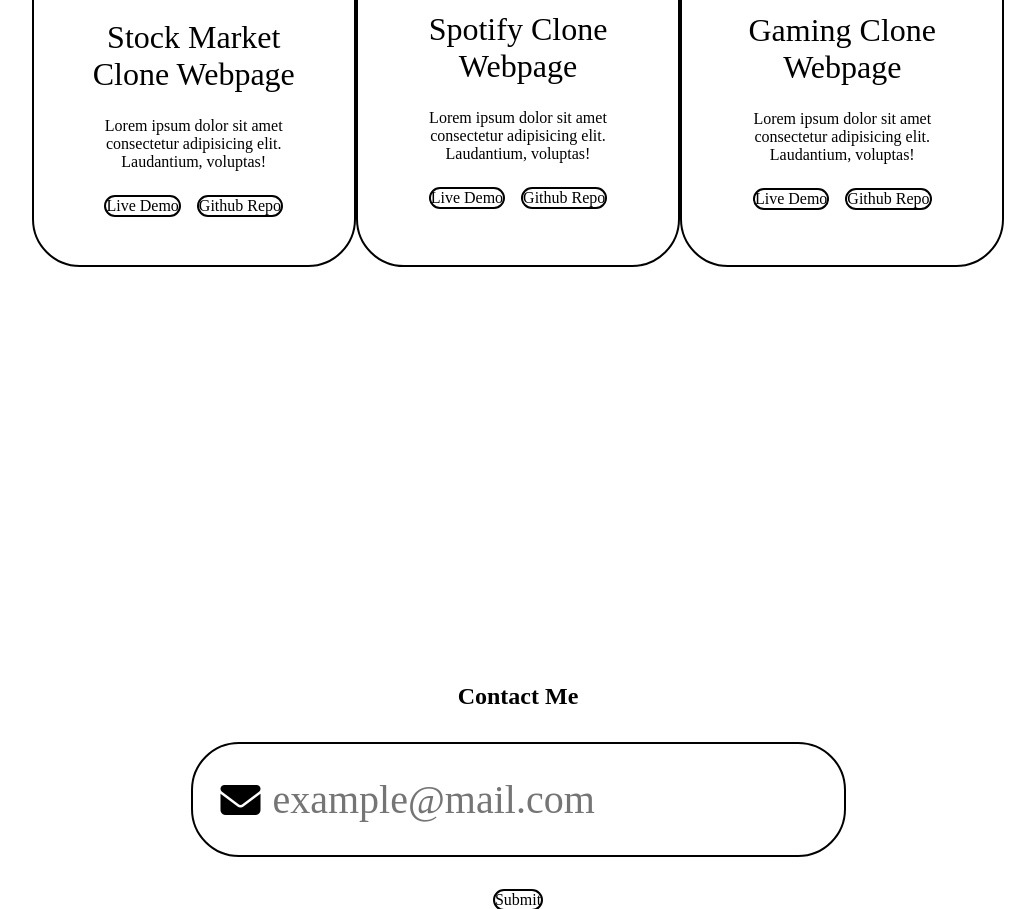
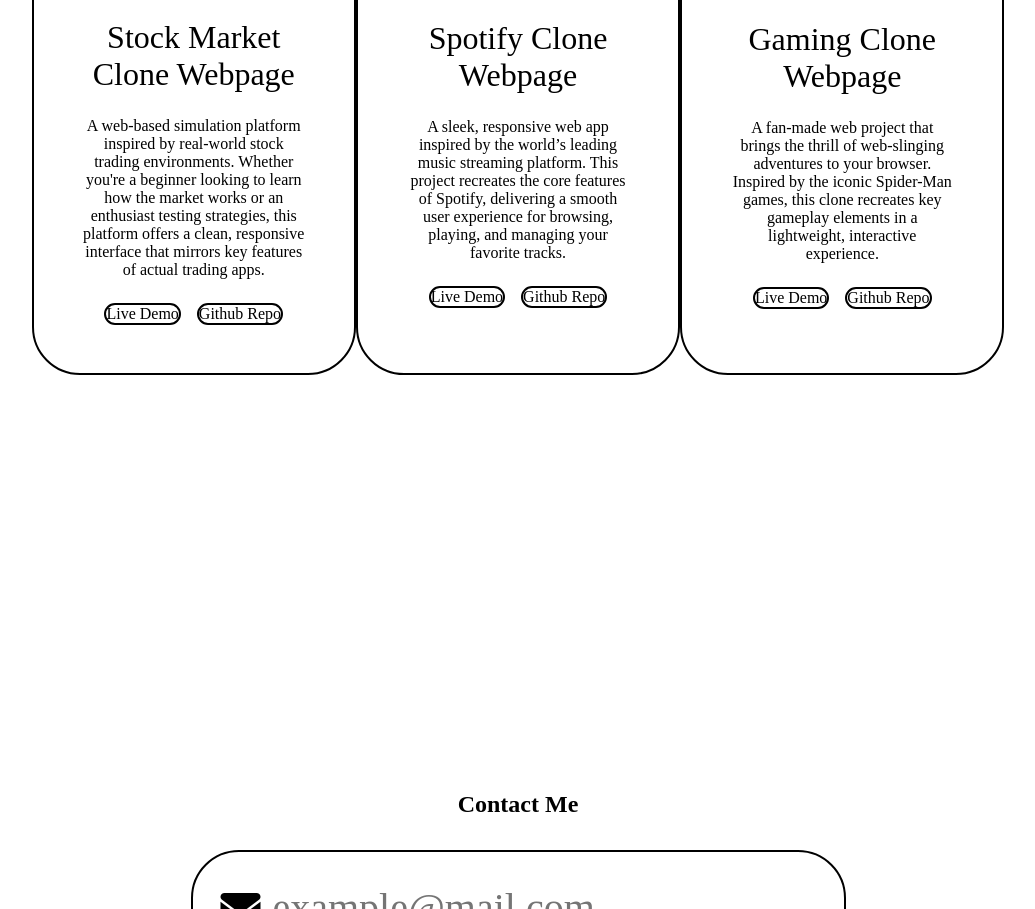
Before and after one commit to mohd-taha-03/taha-port, a plain HTML site: page Taha/index.html in a window 1280 px wide. Shown: the part 2340-3249 px from the top of the page, without its empty margins (122-1157 px from the left). Drawn offline with Linux system fonts and the light colour scheme.

Commit message:
Update index.html

```diff
--- a/Taha/index.html
+++ b/Taha/index.html
@@ -124,7 +124,7 @@
             <div class="project-card">
                 <img src="project1.jpg" alt="">
                 <h3>Stock Market Clone Webpage</h3>
-                <p>Lorem ipsum dolor sit amet consectetur adipisicing elit. Laudantium, voluptas!</p>
+                <p> A web-based simulation platform inspired by real-world stock trading environments. Whether you're a beginner looking to learn how the market works or an enthusiast testing strategies, this platform offers a clean, responsive interface that mirrors key features of actual trading apps.</p>
                 <div class="btn-group">
                     <div class="btn">Live Demo</div>
                     <div class="btn">Github Repo</div>
@@ -134,7 +134,7 @@
             <div class="project-card">
                 <img src="project2.jpg" alt="">
                 <h3>Spotify Clone Webpage</h3>
-                <p>Lorem ipsum dolor sit amet consectetur adipisicing elit. Laudantium, voluptas!</p>
+                <p> A sleek, responsive web app inspired by the world’s leading music streaming platform. This project recreates the core features of Spotify, delivering a smooth user experience for browsing, playing, and managing your favorite tracks.</p>
                 <div class="btn-group">
                     <div class="btn">Live Demo</div>
                     <div class="btn">Github Repo</div>
@@ -144,7 +144,7 @@
             <div class="project-card">
                 <img src="project3.jpeg" alt="">
                 <h3>Gaming Clone Webpage</h3>
-                <p>Lorem ipsum dolor sit amet consectetur adipisicing elit. Laudantium, voluptas!</p>
+                <p> A fan-made web project that brings the thrill of web-slinging adventures to your browser. Inspired by the iconic Spider-Man games, this clone recreates key gameplay elements in a lightweight, interactive experience.</p>
                 <div class="btn-group">
                     <div class="btn">Live Demo</div>
                     <div class="btn">Github Repo</div>
```
